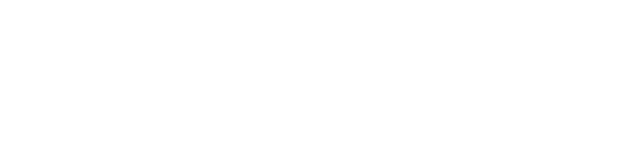
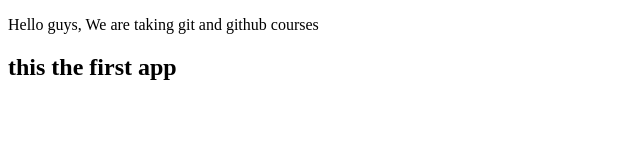
Before and after one commit to JeanIrad/firstGitRepoKlab, a plain HTML site: page index.html in a window 1280 px wide. Shown: the whole page, without its empty margins (0-640 px from the left). Drawn offline with Linux system fonts and the light colour scheme.

Commit message:
one line added

```diff
--- a/index.html
+++ b/index.html
@@ -7,6 +7,7 @@
     <title>Git & Github Courses in klab</title>
 </head>
 <body>
-
+    <p>Hello guys, We are taking git and github courses </p>
+    <h2>this the first app</h2>
 </body>
 </html>
```
